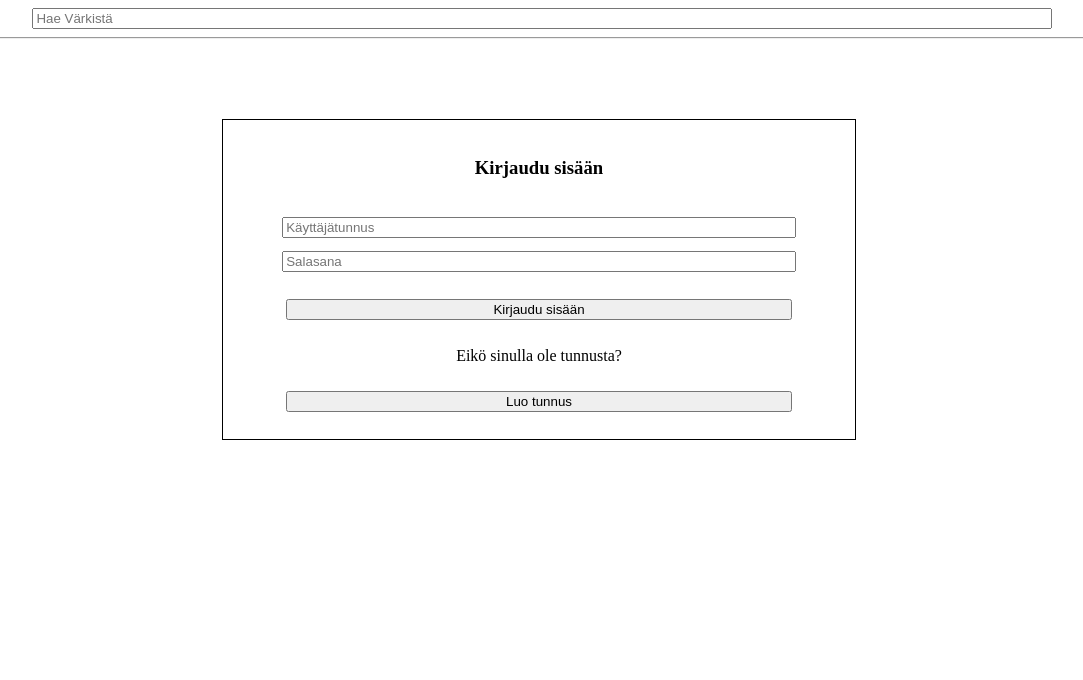
After one commit to nomelif/tsoha-2020, a Flask app: page /login in a window 1280 px wide. The commit adds this page. Shown: the top 680 px of the page, without its empty margins (102-1185 px from the left). Run offline with Flask 2, Linux system fonts and the light colour scheme.

Commit message:
Added login page

```diff
--- a/application/static/styles.css
+++ b/application/static/styles.css
@@ -5,3 +5,37 @@ footer{
   left: 1em;
   right: 1em;
 }
+
+#login{
+  display: block;
+  border-style: solid;
+  border-width: 1px;
+  width: 50%;
+  margin-left: 25%;
+  margin-right: 25%;
+  margin-top: 5em;
+}
+
+#login input{
+  display: block;
+  width: 80%;
+  margin-top: 1em;
+  margin-bottom: 1em;
+  margin-left: auto;
+  margin-right: auto;
+}
+
+#login p{
+  text-align: center;
+}
+
+#login input[type=submit]{
+  margin-top: 2em;
+  margin-bottom: 2em;
+}
+
+#login h3{
+  text-align: center;
+  margin-top: 2em;
+  margin-bottom: 2em;
+}
--- /dev/null
+++ b/application/templates/login.html
@@ -0,0 +1,16 @@
+{% extends "layout.html" %}
+
+{% block body %}
+
+<form id="login">
+    <h3>Kirjaudu sisään</h3>
+    <input placeholder="Käyttäjätunnus"/>
+    <input placeholder="Salasana"/>
+    <input type="submit" value="Kirjaudu sisään"/>
+
+    <p>Eikö sinulla ole tunnusta?</p>
+
+    <input type="submit" value="Luo tunnus"/>
+</form>
+
+{% endblock %}
--- a/application/views.py
+++ b/application/views.py
@@ -4,3 +4,7 @@ from application import app
 @app.route("/")
 def index():
     return render_template("index.html", title="Värkki")
+
+@app.route("/login")
+def login():
+    return render_template("login.html", title="Kirjaudu Värkkiin")
```
